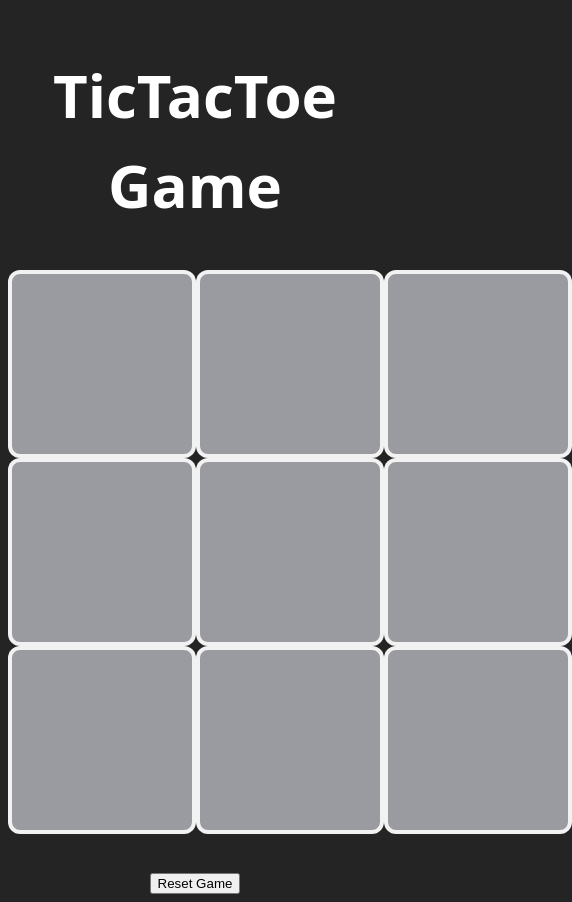
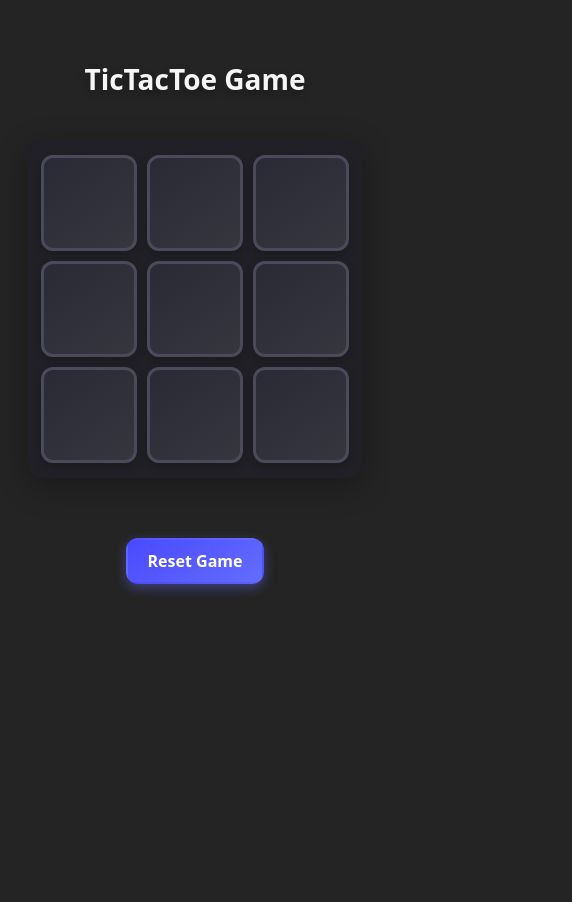
Before and after one commit to SopheanithUWT/React-TicTacToe, a React (Vite) app: page / in a window 390 px wide. Shown: the whole page, 572 px wide, since content can reach past the window. After the commit the page ends 844 px from the top, so only its background shows below. Built offline with nearby package versions, Linux system fonts and the light colour scheme.

Commit message:
fixing the css

```diff
--- a/src/components/TikTacToe.css
+++ b/src/components/TikTacToe.css
@@ -1,52 +1,128 @@
 .container {
   text-align: center;
+  max-width: 800px;
+  margin: 0 auto;
+  padding: 20px;
 }
 
 .title {
-    margin-top: 50px;
-    color: white;
-    font-size: 60px;
+  margin-top: 30px;
+  margin-bottom: 40px;
+  color: #f5f5f5;
+  font-size: 48px;
+  font-weight: 700;
+  text-shadow: 0 4px 8px rgba(0, 0, 0, 0.3);
   display: flex;
   justify-content: center;
   align-items: center;
+  transition: all 0.3s ease;
 }
 
-.button {
-    border-radius: 8px;
-    border: 1px solid transparent;
-    padding: 0.6em 1.2em;
-    font-size: 1em;
-    font-weight: 500;
-    font-family: inherit;
-    background-color: #1a1a1a;
-    cursor: pointer;
-    transition: border-color 0.25s;
+.title img {
+  height: 48px;
+  margin-left: 15px;
 }
-button:hover {
-    border-color: #646cff;
+
+.board {
+  display: flex;
+  flex-direction: column;
+  align-items: center;
+  justify-content: center;
+  gap: 10px;
+  margin: 0 auto 40px;
+  background: rgba(30, 30, 40, 0.6);
+  border-radius: 16px;
+  padding: 20px;
+  box-shadow: 0 8px 32px rgba(0, 0, 0, 0.3);
+  max-width: 600px;
 }
-button:focus,
-    button:focus-visible {
-    outline: 4px auto -webkit-focus-ring-color;
+
+.row1, .row2, .row3 {
+  display: flex;
+  gap: 10px;
 }
 
 .boxes {
   display: flex;
-    height: 180px;
-    width: 180px;
-    background:#9a9aa1;
-    border: 4px solid ;
+  justify-content: center;
+  align-items: center;
+  height: 150px;
+  width: 150px;
+  background: linear-gradient(145deg, #2a2a36, #36363f);
+  border: 3px solid #4a4a5a;
   border-radius: 12px;
   cursor: pointer;
+  transition: all 0.3s ease;
+  box-shadow: 0 4px 8px rgba(0, 0, 0, 0.2);
+}
+
+.boxes:hover {
+  transform: translateY(-5px);
+  box-shadow: 0 8px 16px rgba(0, 0, 0, 0.3);
+  border-color: #646cff;
+}
+
+.boxes img {
+  width: 70%;
+  height: 70%;
+  object-fit: contain;
+  margin: auto;
+  filter: drop-shadow(0 2px 4px rgba(0, 0, 0, 0.3));
+  transition: all 0.3s ease;
+}
+
+.reset {
+  border-radius: 12px;
+  border: 2px solid transparent;
+  padding: 12px 30px;
+  font-size: 1.2em;
+  font-weight: 600;
+  font-family: inherit;
+  background: linear-gradient(145deg, #4a4aff, #646cff);
+  color: white;
+  cursor: pointer;
+  transition: all 0.3s ease;
+  box-shadow: 0 4px 12px rgba(100, 108, 255, 0.4);
+  margin-top: 20px;
+}
+
+.reset:hover {
+  transform: translateY(-3px);
+  box-shadow: 0 6px 16px rgba(100, 108, 255, 0.6);
+  border-color: #8a8fff;
+}
+
+.reset:active {
+  transform: translateY(1px);
+}
+
+@media (max-width: 768px) {
+  .title {
+    font-size: 36px;
+  }
+
+  .boxes {
+    height: 120px;
+    width: 120px;
   }
 
   .board {
-    height: 600px;
-    width: 564px;
-    display: flex;
-    margin: auto;
+    padding: 15px;
+  }
 }
 
-.boxes img {
-    margin: 45px;
+@media (max-width: 500px) {
+  .title {
+    font-size: 28px;
   }
+
+  .boxes {
+    height: 90px;
+    width: 90px;
+  }
+
+  .reset {
+    padding: 10px 20px;
+    font-size: 1em;
+  }
+}
```
Lines whose indentation alone changed are shown as unchanged.
